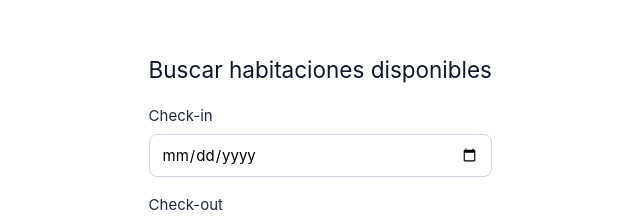
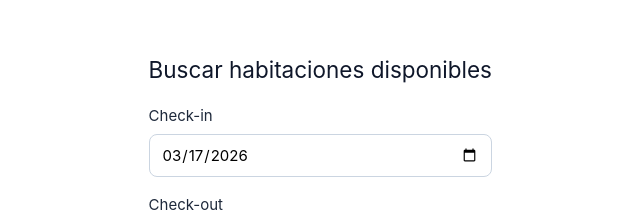
Before and after one commit to Pedro20-lab/front_sjr, a Vue app: page / in a window 1280 px wide. Shown: the part 205-426 px from the top of the page, without its empty margins (132-772 px from the left). Built offline with nearby package versions, Linux system fonts and the light colour scheme.

Commit message:
Detaisl on checkIn and CheckOut

```diff
--- a/src/components/RoomCard.vue
+++ b/src/components/RoomCard.vue
@@ -5,13 +5,21 @@ defineProps({
     required: true
   }
 })
+const COP = Intl.NumberFormat('es-CO', {
+  style: 'currency',
+  currency: 'COP'
+})
+function formatPrice(price) {
+  return COP.format(Number(price))
+}
 </script>
+
 
 <template>
   <article class="room-card">
     <h3>Room {{ room.numero_habitacion }}</h3>
     <p><strong>Type:</strong> {{ room.tipo_habitacion }}</p>
-    <p><strong>Price:</strong> ${{ room.precio_habitacion }} / night</p>
+    <p><strong>Price:</strong> {{ formatPrice(room.precio_habitacion )}} / night</p>
     <p><strong>Capacity:</strong> {{ room.capacidad_habitacion }} guests</p>
   </article>
 </template>
--- a/src/components/RoomSearch.vue
+++ b/src/components/RoomSearch.vue
@@ -1,9 +1,9 @@
 <script setup>
 import { ref } from 'vue'
 import RoomCard from './RoomCard.vue'
-
-const checkInDate = ref('')
-const checkOutDate = ref('')
+const today =  new Date().toISOString().split('T')[0]
+const checkInDate = ref(today)
+const checkOutDate = ref()
 const availableRooms = ref([])
 const loading = ref(false)
 const errorMessage = ref('')
@@ -53,12 +53,12 @@ async function searchRooms() {
     <form class="search-form" @submit.prevent="searchRooms">
       <label>
         Check-in
-        <input v-model="checkInDate" type="date" />
+        <input v-model="checkInDate" type="date" :min="today" />
       </label>
 
       <label>
         Check-out
-        <input v-model="checkOutDate" type="date" />
+        <input v-model="checkOutDate" type="date" :min="checkInDate" />
       </label>
 
       <button type="submit" :disabled="loading">
```
